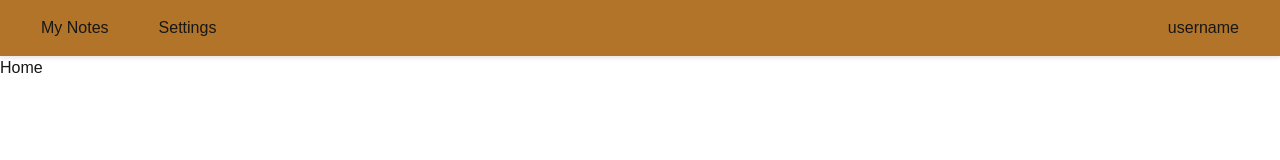
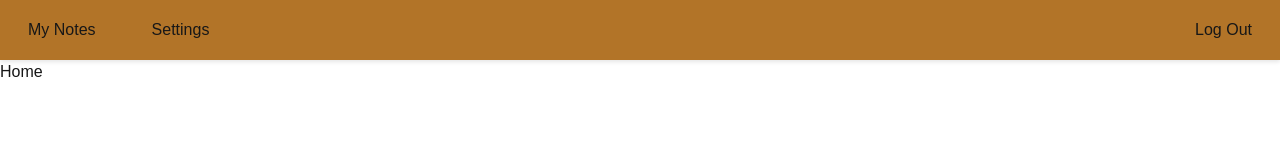
Before and after one commit to Cadexii/user-notes, a Next.js app: page / in a window 1280 px wide. Shown: the top 160 px of the page. Built offline with nearby package versions, Linux system fonts and the light colour scheme.

Commit message:
heading style fixes

```diff
--- a/src/app/components/Header/Header.module.css
+++ b/src/app/components/Header/Header.module.css
@@ -3,13 +3,19 @@
     justify-content: space-between;
     flex-direction: row;
     align-items: center;
-    padding: 1rem;
+    padding: 0.5rem;
     background-color: #b27428;
     box-shadow: 0 2px 4px rgba(0, 0, 0, 0.1);
 }
 
+.navigationContainer, .profileContainer {
+    display: flex;
+    gap: 1rem;
+}
+
 .navigationItem, .profileItem {
-    padding: 25px;
+    padding: 10px 20px;
+    border-radius: 5px;
 }
 
 .isActive {
--- a/src/app/components/Header/Header.tsx
+++ b/src/app/components/Header/Header.tsx
@@ -14,7 +14,7 @@ const Header = () => {
       </div>
       <div className={styles.profileContainer}>
         <a href="#" className={styles.profileItem}>
-          username
+          Log Out
         </a>
       </div>
     </div>
```
